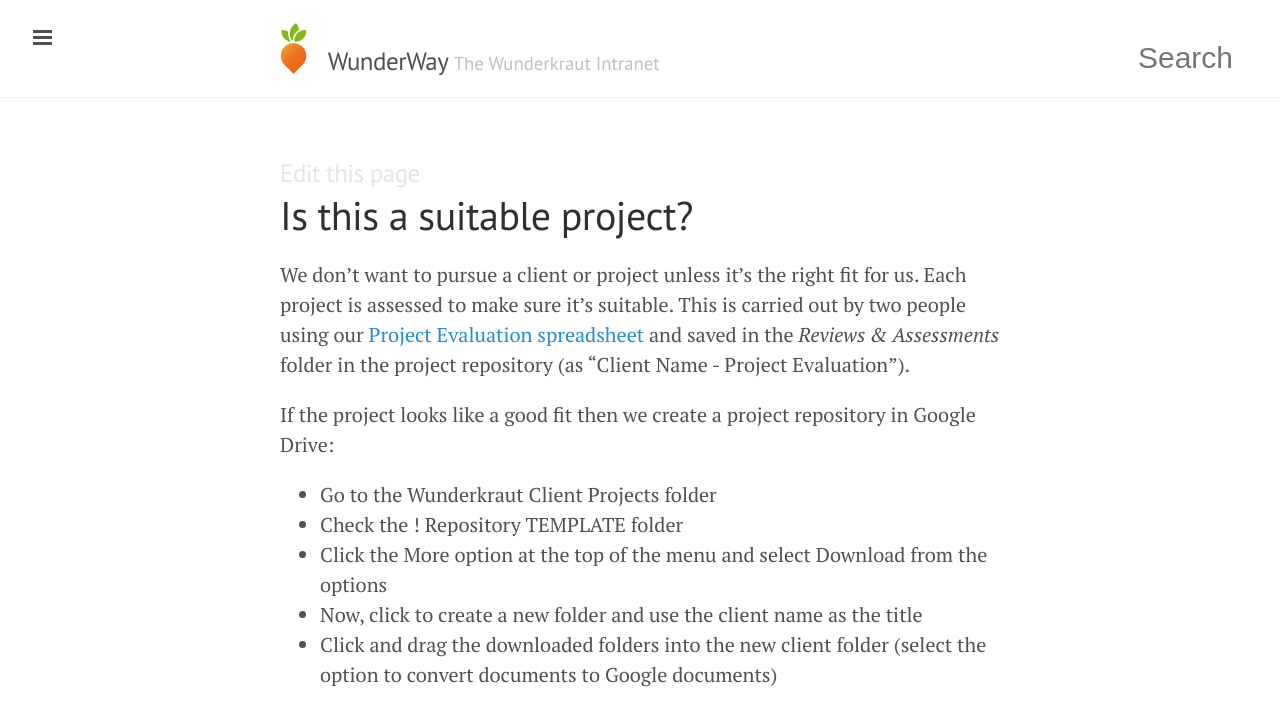
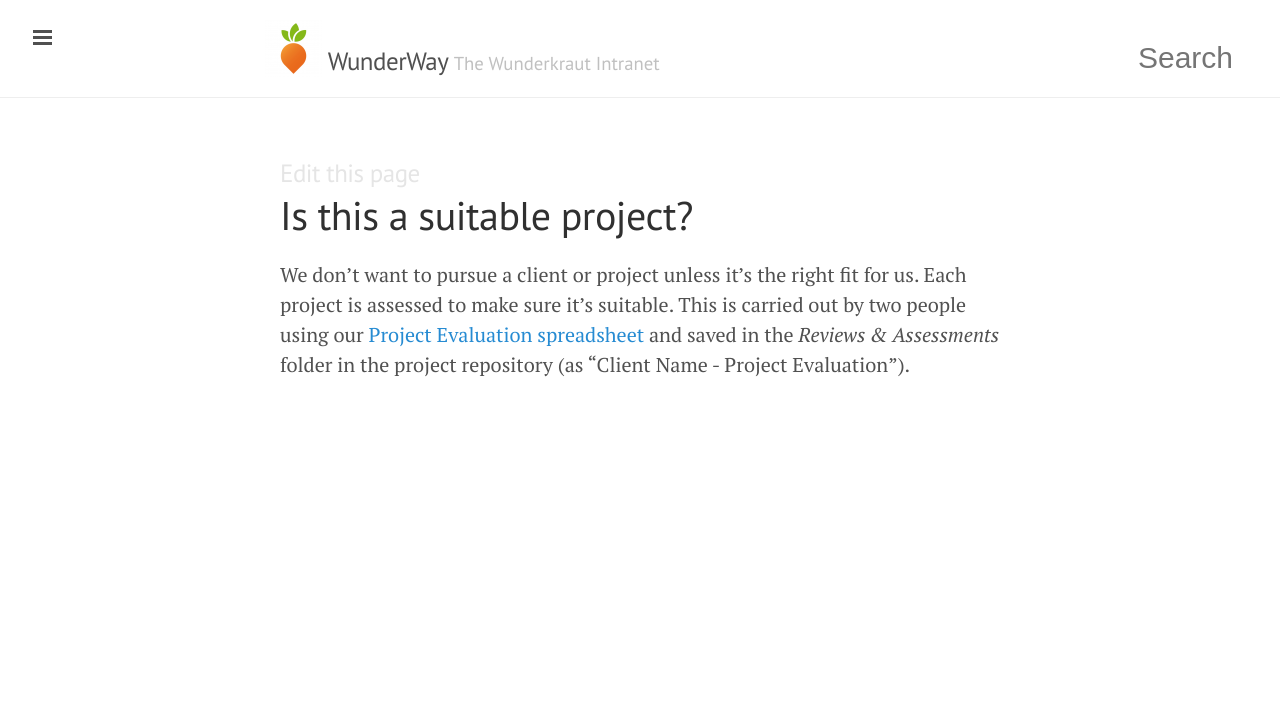
Before and after one commit to tormi/WunderWay, a Jekyll site: the page built from delivering-projects/suitable-project.md, in a window 1280 px wide. Shown: the top 726 px of the page. Built offline with Jekyll 4.4.1, drawn with Linux system fonts in a browser that asks for light colours; nearby versions of some CDN libraries; Markdown is read by kramdown in place of the engine named in the settings.

Commit message:
Update suitable-project.md
Removed a step from the checklist because this was already covered in the previous "initialising a project" step

```diff
--- a/delivering-projects/suitable-project.md
+++ b/delivering-projects/suitable-project.md
@@ -7,11 +7,3 @@ title: Is this a suitable project?
 ---
 
 We don't want to pursue a client or project unless it's the right fit for us. Each project is assessed to make sure it's suitable. This is carried out by two people using our [Project Evaluation spreadsheet](https://docs.google.com/a/wunderkraut.com/spreadsheet/ccc?key=0Ahb4YZjQwNDgdDZpdWVxQmxLQ2dibkxocUduaTZoRkE#gid=0) and saved in the *Reviews & Assessments* folder in the project repository (as “Client Name - Project Evaluation”).
-
-If the project looks like a good fit then we create a project repository in Google Drive:
-
-- Go to the Wunderkraut Client Projects folder
-- Check the ! Repository TEMPLATE folder
-- Click the More option at the top of the menu and select Download from the options
-- Now, click to create a new folder and use the client name as the title
-- Click and drag the downloaded folders into the new client folder (select the option to convert documents to Google documents)
```
